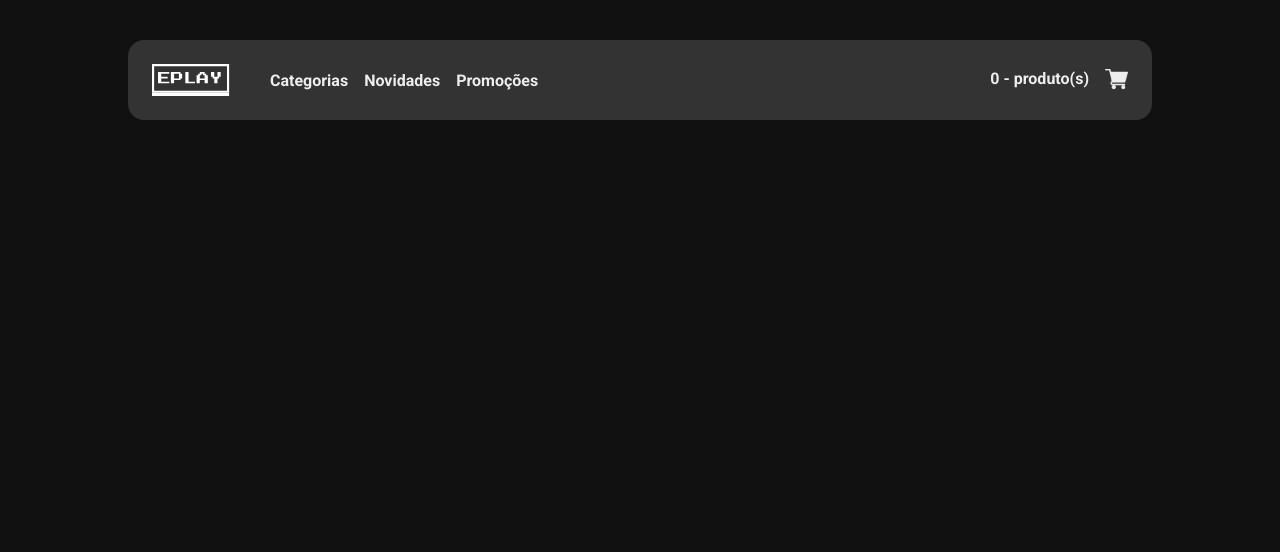
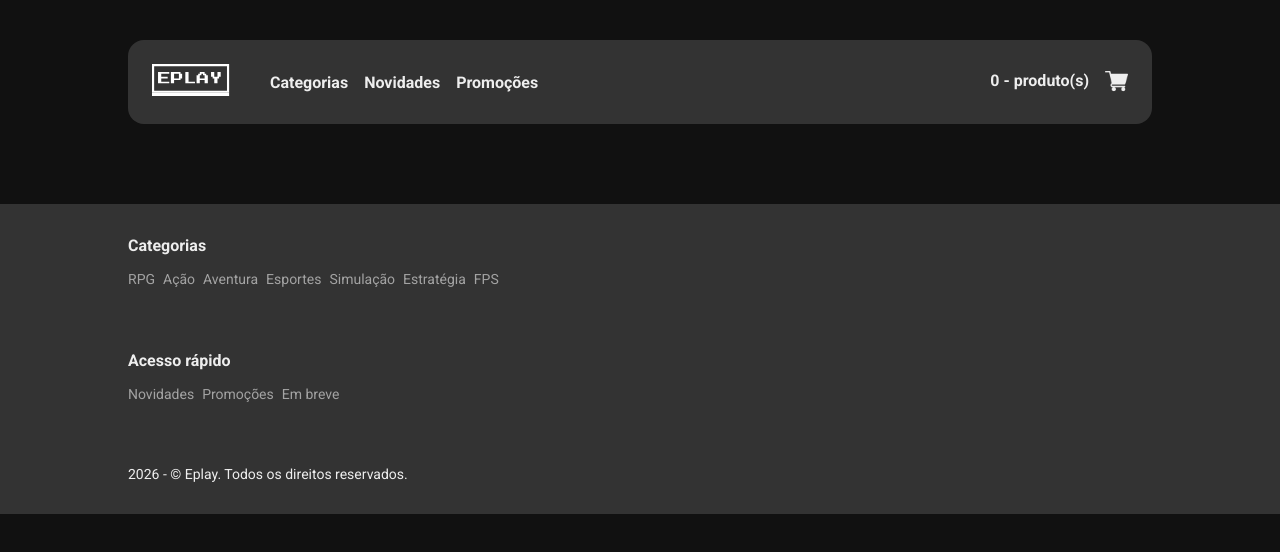
Before and after one commit to ewn1/e-commerce_eplay, a React (Vite) app: page /product/1 in a window 1280 px wide. Shown: the top 552 px of the page. Built offline with nearby package versions, Linux system fonts and the light colour scheme.

Commit message:
feat: desenvolve rodapé e link de retorno no logo da loja

```diff
--- a/src/App.jsx
+++ b/src/App.jsx
@@ -4,6 +4,7 @@ import Header from './components/Header'
 import { GlobalStyle } from './styles'
 
 import Rotas from './routes'
+import Footer from './components/Footer'
 
 function App() {
   return (
@@ -13,6 +14,7 @@ function App() {
         <Header />
       </div>
       <Rotas />
+      <Footer />
     </BrowserRouter>
   )
 }
--- /dev/null
+++ b/src/components/Footer/index.tsx
@@ -0,0 +1,53 @@
+import { Container, FooterSection, Links, Link, SectionTitle } from './styles'
+
+const currentYear = new Date().getFullYear()
+
+const Footer = () => (
+  <Container>
+    <div className="container">
+      <FooterSection>
+        <SectionTitle>Categorias</SectionTitle>
+        <Links>
+          <li>
+            <Link href="#">RPG</Link>
+          </li>
+          <li>
+            <Link href="#">Ação</Link>
+          </li>
+          <li>
+            <Link href="#">Aventura</Link>
+          </li>
+          <li>
+            <Link href="#">Esportes</Link>
+          </li>
+          <li>
+            <Link href="#">Simulação</Link>
+          </li>
+          <li>
+            <Link href="#">Estratégia</Link>
+          </li>
+          <li>
+            <Link href="#">FPS</Link>
+          </li>
+        </Links>
+      </FooterSection>
+      <FooterSection>
+        <SectionTitle>Acesso rápido</SectionTitle>
+        <Links>
+          <li>
+            <Link href="#">Novidades</Link>
+          </li>
+          <li>
+            <Link href="#">Promoções</Link>
+          </li>
+          <li>
+            <Link href="#">Em breve</Link>
+          </li>
+        </Links>
+      </FooterSection>
+      <p>{currentYear} - &copy; Eplay. Todos os direitos reservados.</p>
+    </div>
+  </Container>
+)
+
+export default Footer
--- /dev/null
+++ b/src/components/Footer/styles.ts
@@ -0,0 +1,29 @@
+import styled from 'styled-components'
+import { Cores } from '../../styles'
+
+export const Container = styled.footer`
+  background-color: ${Cores.cinza};
+  padding: 32px 0;
+  font-size: 14px;
+`
+
+export const SectionTitle = styled.h4`
+  color: ${Cores.branca};
+  font-size: 16px;
+  font-weight: bold;
+`
+
+export const Links = styled.ul`
+  display: flex;
+  margin-top: 16px;
+`
+
+export const Link = styled.a`
+  color: ${Cores.cinzaClaro};
+  text-decoration: none;
+  margin-right: 8px;
+`
+
+export const FooterSection = styled.div`
+  margin-bottom: 64px;
+`
--- a/src/components/Header/index.tsx
+++ b/src/components/Header/index.tsx
@@ -7,7 +7,9 @@ import carrinho from '../../assets/images/carrinho.svg'
 const Header = () => (
   <HeaderBar>
     <div>
-      <img src={logo} alt="EPLAY" />
+      <Link to="/">
+        <img src={logo} alt="EPLAY" />
+      </Link>
       <nav>
         <Links>
           <LinkItem>
--- a/src/styles.ts
+++ b/src/styles.ts
@@ -5,6 +5,7 @@ export const Cores = {
   preta: '#111',
   cinza: '#333',
   verde: '#10AC84',
+  cinzaClaro: '#a3a3a3',
 }
 
 export const GlobalStyle = createGlobalStyle`
```
